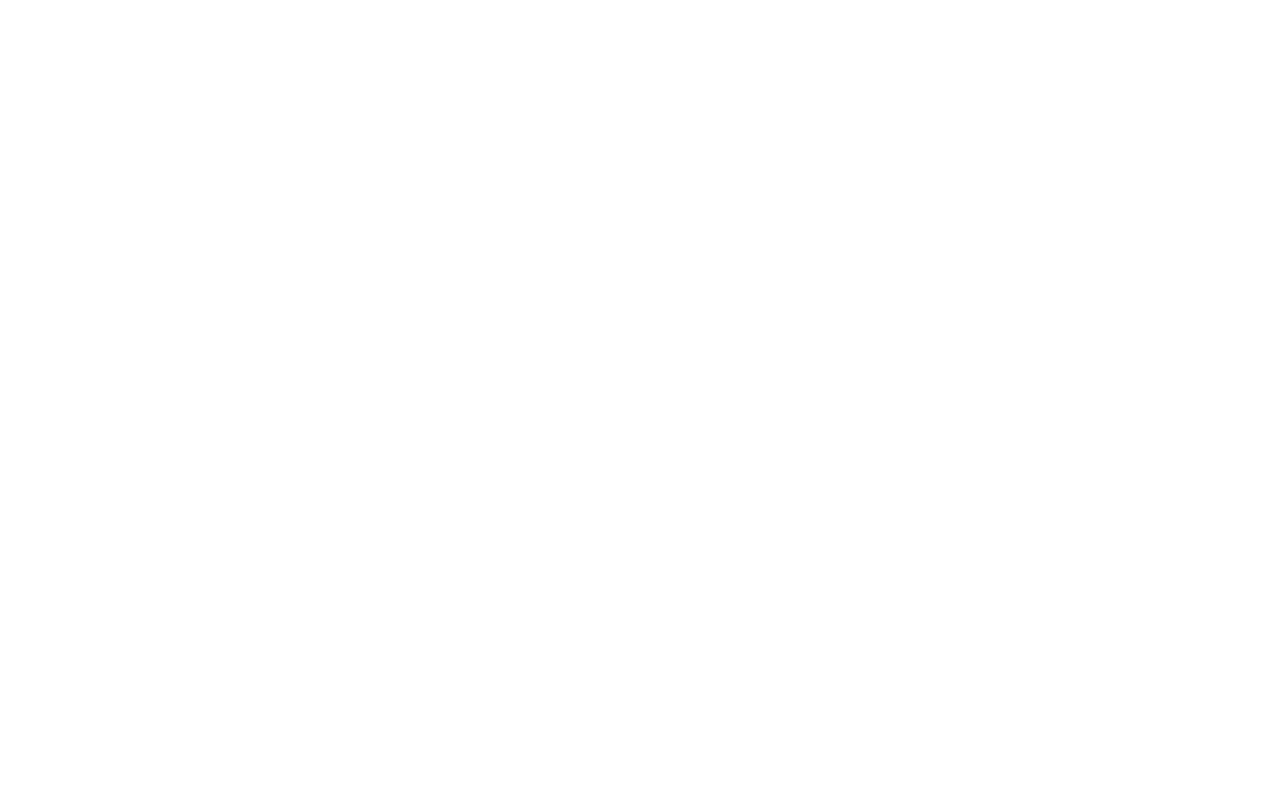
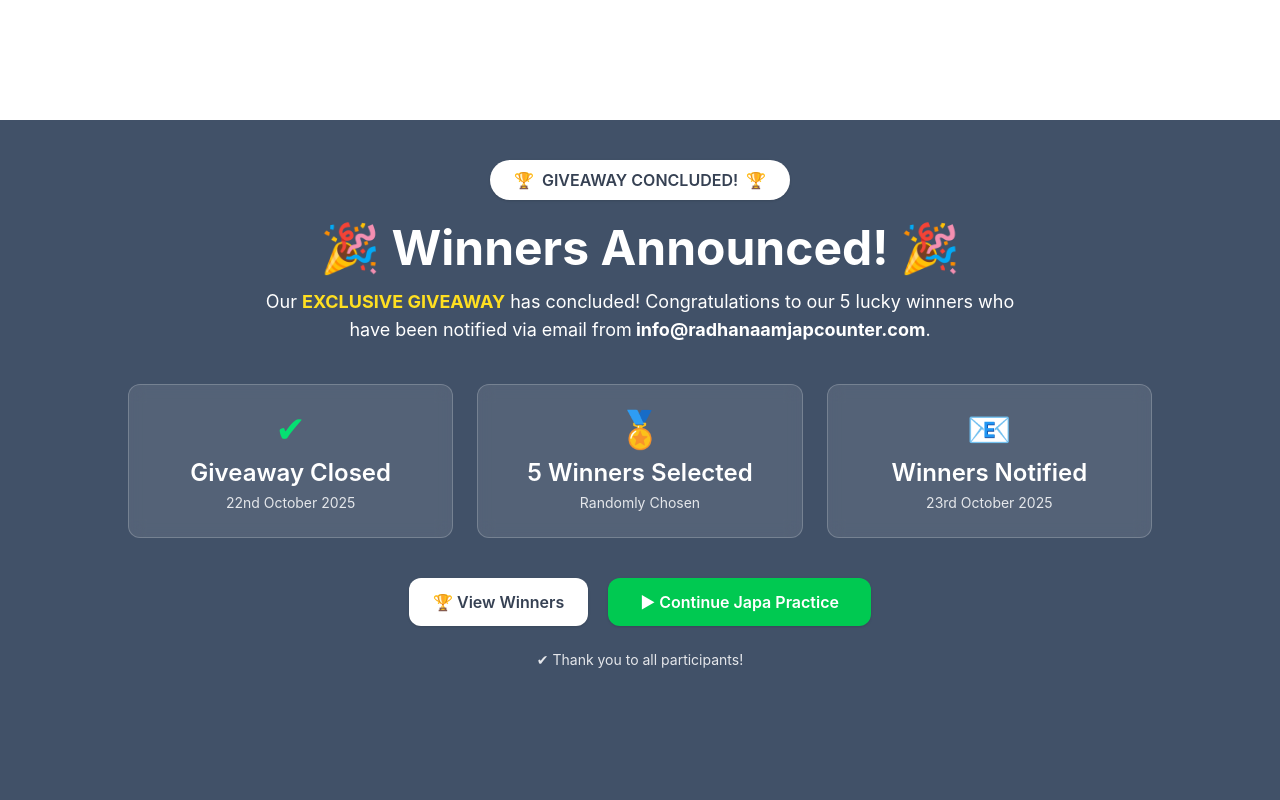
Before and after one commit to rahul-yadav695/radha-counter-react, a React (Vite) app: page / in a window 1280 px wide. Shown: the part 800-1600 px from the top of the page. Before the commit the page ends 920 px from the top, so only its background shows below. Built offline with nearby package versions, Linux system fonts and the light colour scheme.

Commit message:
blog counter

```diff
--- a/src/App.jsx
+++ b/src/App.jsx
@@ -5,6 +5,7 @@ import Premanand from "./components/Premanand ";
 import RadhaKrishna from "./components/Radha_krishna";
 import Counter from "./components/Counter";
 import Blog from "./components/Blog";
+import BlogDetails from "./components/BlogDetails";
 
 function App() {
   return (
@@ -16,6 +17,7 @@ function App() {
         <Route path="/radha-krishna" element={<RadhaKrishna />} />
         <Route path="/counter" element={<Counter />} />
         <Route path="/blog" element={<Blog />} />
+        <Route path="/blog/:id" element={<BlogDetails />} />
       </Routes>
     </BrowserRouter>
   );
--- /dev/null
+++ b/src/components/BlogDetails.jsx
@@ -0,0 +1,17 @@
+import { useParams } from "react-router-dom";
+
+const BlogDetails = () => {
+    const { id } = useParams();
+
+    return (
+        <>
+            <div className="p-6">
+                <h1 className="text-3xl font-bold">Blog Details Page</h1>
+                <p className="mt-3 text-gray-600">You opened blog number: {id}</p>
+            </div>
+
+        </>
+    );
+};
+
+export default BlogDetails;
--- a/src/components/Counter.jsx
+++ b/src/components/Counter.jsx
@@ -1,10 +1,46 @@
 import React from 'react'
+import { Link } from "react-router-dom";
 
 const Counter = () => {
   return (
-    <div>
-      Naam Jap Counter
-    </div>
+    <>
+      <div className='text-center mt-10'>
+        <p className='font-bold text-4xl'>Naam Jap Counter</p>
+        <p className='mt-2'>
+          Discover the best apps and tools to help you with your Radha Naam Jap practice. Track your progress,
+          <br />
+          stay motivated, and connect with devotees worldwide.
+        </p>
+      </div>
+
+      <div className="grid grid-cols-1 sm:grid-cols-2 gap-6 p-4">
+
+         <Link to="/blog/1" className="bg-white rounded-2xl shadow-md hover:shadow-xl transition p-4 cursor-pointer">
+          <img className="w-full h-48 object-cover rounded-lg" src="https://radhanaamjapcounter.com/assets/images/blog4.jpg" alt="" />
+
+          <button className="w-40 flex justify-center items-center h-10 bg-blue-600 text-white mt-3 rounded-full text-sm font-semibold">
+            Naam Jap Counter
+          </button>
+
+          <p className="mt-3 text-gray-800 font-medium">
+            Top Free Apps for Radha Naam Jap: Chant with...
+          </p>
+        </Link>
+
+         <Link to="/blog/2" className="bg-white rounded-2xl shadow-md hover:shadow-xl transition p-4 cursor-pointer">
+          <img className="w-full h-48 object-cover rounded-lg" src="https://radhanaamjapcounter.com/assets/images/blog4.jpg" alt="" />
+
+          <button className="w-40 flex justify-center items-center h-10 bg-blue-600 text-white mt-3 rounded-full text-sm font-semibold">
+            Naam Jap Counter
+          </button>
+
+          <p className="mt-3 text-gray-800 font-medium">
+            Top Free Apps for Radha Naam Jap: Chant with...
+          </p>
+        </Link>
+
+      </div>
+    </>
   )
 }
 
--- a/src/components/RadhaCounter.jsx
+++ b/src/components/RadhaCounter.jsx
@@ -1,6 +1,7 @@
 import React, { useEffect, useState, useRef } from "react";
 import { HiOutlineDotsVertical } from "react-icons/hi";
 import { FaVolumeMute, FaVolumeUp } from "react-icons/fa";
+import Footer from "./Footer";
 
 const RadhaCounter = () => {
   const [time, setTime] = useState(0);
@@ -110,9 +111,65 @@ const RadhaCounter = () => {
           </div>
 
         </div>
+      </div>
 
+      <div className="min-h-screen w-full bg-[#415168] from-slate-600 to-slate-700 flex flex-col items-center text-white px-4 py-10">
 
+        <div className="bg-white text-gray-700 font-semibold px-6 py-2 rounded-full shadow flex items-center gap-2 mb-6">
+          <span>🏆</span>
+          <p>GIVEAWAY CONCLUDED!</p>
+          <span>🏆</span>
+        </div>
+
+        <h1 className="text-5xl font-bold text-center flex items-center gap-3">
+          🎉 Winners Announced! 🎉
+        </h1>
+
+        <p className="text-center max-w-3xl mt-4 text-lg">
+          Our <span className="font-bold text-yellow-300">EXCLUSIVE GIVEAWAY</span> has concluded!
+          Congratulations to our 5 lucky winners who have been notified via email from
+          <span className="font-bold"> info@radhanaamjapcounter.com</span>.
+        </p>
+
+        <div className="grid grid-cols-1 md:grid-cols-3 gap-6 mt-10 w-full max-w-5xl">
+
+          <div className="bg-white/10 backdrop-blur rounded-xl p-6 border border-white/20 text-center">
+            <div className="text-green-400 text-4xl">✔</div>
+            <p className="text-2xl font-semibold mt-2">Giveaway Closed</p>
+            <p className="text-sm mt-1 text-gray-200">22nd October 2025</p>
+          </div>
+
+          <div className="bg-white/10 backdrop-blur rounded-xl p-6 border border-white/20 text-center">
+            <div className="text-yellow-400 text-4xl">🏅</div>
+            <p className="text-2xl font-semibold mt-2">5 Winners Selected</p>
+            <p className="text-sm mt-1 text-gray-200">Randomly Chosen</p>
+          </div>
+
+          <div className="bg-white/10 backdrop-blur rounded-xl p-6 border border-white/20 text-center">
+            <div className="text-blue-300 text-4xl">📧</div>
+            <p className="text-2xl font-semibold mt-2">Winners Notified</p>
+            <p className="text-sm mt-1 text-gray-200">23rd October 2025</p>
+          </div>
+
+        </div>
+
+        <div className="flex flex-col md:flex-row gap-5 mt-10">
+
+          <button className="bg-white text-gray-700 font-semibold px-6 py-3 rounded-xl shadow hover:shadow-xl flex items-center gap-2">
+            🏆 View Winners
+          </button>
+
+          <button className="bg-green-500 hover:bg-green-600 text-white font-semibold px-8 py-3 rounded-xl shadow flex items-center gap-2">
+            ▶ Continue Japa Practice
+          </button>
+
+        </div>
+
+        <p className="text-gray-200 mt-6 flex items-center gap-2 text-sm">
+          ✔ Thank you to all participants!
+        </p>
       </div>
+        <Footer/>
     </>
   );
 };
```
